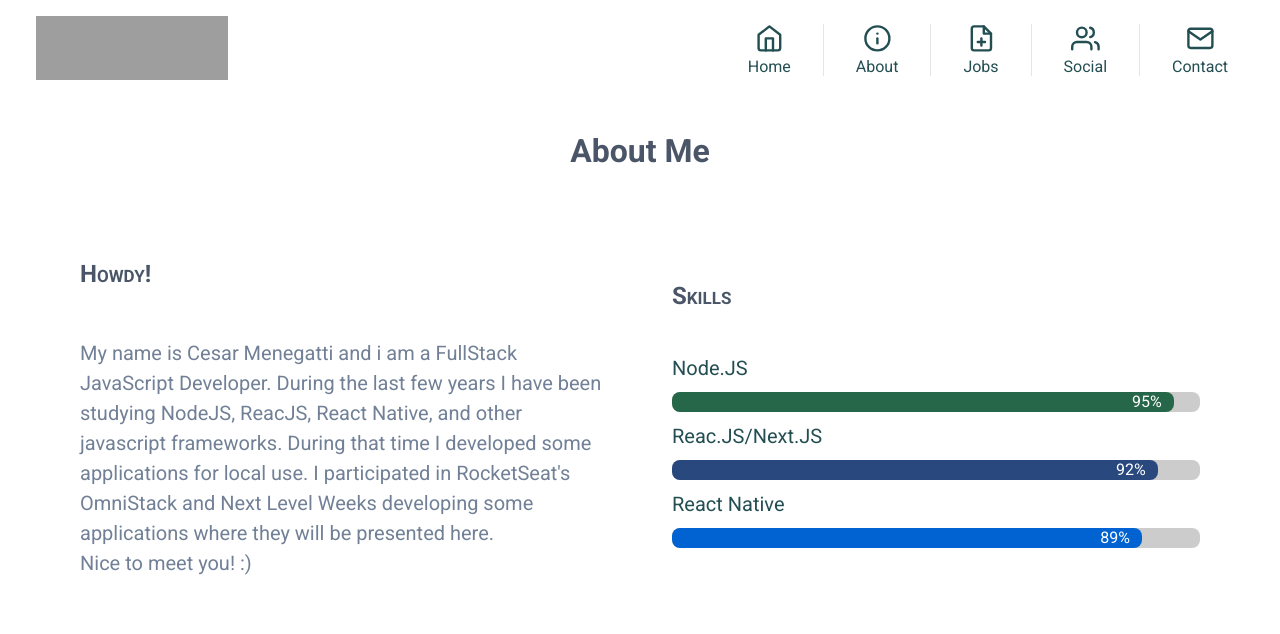
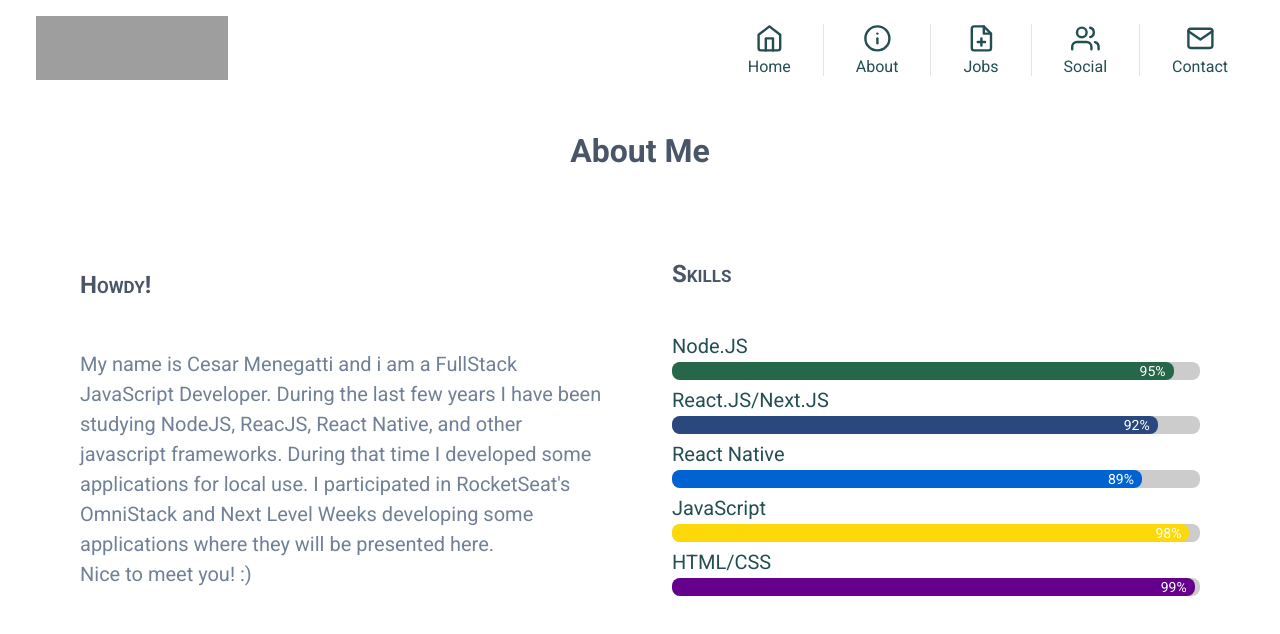
Before and after one commit to chmenegatti/nextjs-portifolio, a Next.js app: page /about in a window 1280 px wide. Shown: the top 634 px of the page. Built offline with nearby package versions, Linux system fonts and the light colour scheme; grey boxes are pictures that could not be loaded.

Commit message:
Added 2 more Skills and adjusted progress bar height

```diff
--- a/src/pages/about.tsx
+++ b/src/pages/about.tsx
@@ -11,9 +11,11 @@ import {
 
 const About: React.FC = () => {
   const skillsData = [
-    { key: 1, title: 'Node.JS', barColor: '#276749', completed: '95' },
-    { key: 2, title: 'Reac.JS/Next.JS', barColor: '#29487D', completed: '92' },
-    { key: 3, title: 'React Native', barColor: '#0063D1', completed: '89' },
+    { title: 'Node.JS', barColor: '#276749', completed: '95' },
+    { title: 'React.JS/Next.JS', barColor: '#29487D', completed: '92' },
+    { title: 'React Native', barColor: '#0063D1', completed: '89' },
+    { title: 'JavaScript', barColor: '#fdd90a', completed: '98' },
+    { title: 'HTML/CSS', barColor: '#65008d', completed: '99' },
   ];
 
   return (
@@ -36,8 +38,8 @@ const About: React.FC = () => {
           <SkilsSection>
             <h3>Skills</h3>
             <ul>
-              {skillsData.map(itens => (
-                <li key={itens.key}>
+              {skillsData.map((itens, key) => (
+                <li key={key}>
                   {itens.title}
                   <ProgressBar
                     value={itens.completed}
--- a/src/styles/components/ProgressBar.ts
+++ b/src/styles/components/ProgressBar.ts
@@ -6,11 +6,11 @@ interface ProgressProps {
 }
 
 export const Container = styled.div`
-  height: 20px;
+  height: 18px;
   width: 100%;
   background-color: #ccc;
   border-radius: 8px;
-  margin: 8px 0;
+  margin: 0 0 4px 0;
 `;
 
 const fillIt = (props: ProgressProps): Keyframes => keyframes`
@@ -35,7 +35,7 @@ export const Filler = styled.div<ProgressProps>`
 `;
 
 export const Label = styled.span`
-  padding: 12px;
+  padding: 8px;
   color: white;
-  font-size: 16px;
+  font-size: 14px;
 `;
```
